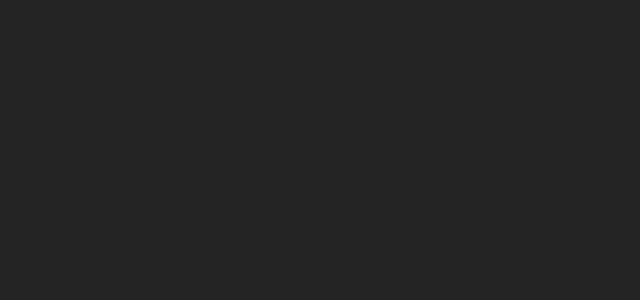
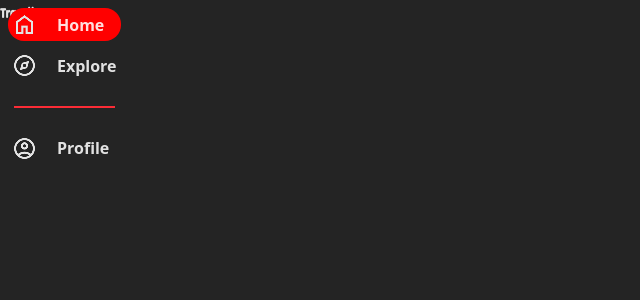
Before and after one commit to manveethjain8/Traveller, a React (Vite) app in the folder frontend/: page /home in a window 1280 px wide. Before the commit this address had no page. Shown: the top 300 px of the page, without its empty margins (0-640 px from the left). Built offline with nearby package versions, Linux system fonts and the light colour scheme.

Commit message:
Created Home and Explore page boiler plate and created routes for the same

```diff
--- a/frontend/src/App.tsx
+++ b/frontend/src/App.tsx
@@ -2,12 +2,16 @@
 
 import Authenticate from "./components/authenticate/Authenticate"
 import Profile from "./components/profile/Profile"
+import Home from "./components/home/Home"
+import Explore from "./components/explore/Explore"
 
 function App() {
 	return (
 		<main>
 			<Routes>
 				<Route path="/" element={<Authenticate/>}/>
+				<Route path="/home" element={<Home/>}/>
+				<Route path="/explore" element={<Explore/>}/>
 				<Route path="/profile" element={<Profile/>}/>
 			</Routes>
 		</main>
--- /dev/null
+++ b/frontend/src/components/explore/Explore.tsx
@@ -0,0 +1,13 @@
+import Sidebar from "../sidebar/Sidebar"
+import TopBar from "../topbar/TopBar"
+
+const Explore = () => {
+    return (
+        <div>
+            <TopBar/>
+            <Sidebar/>
+        </div>
+    )
+}
+
+export default Explore
--- /dev/null
+++ b/frontend/src/components/home/Home.tsx
@@ -0,0 +1,13 @@
+import Sidebar from "../sidebar/Sidebar"
+import TopBar from "../topbar/TopBar"
+
+const Home = () => {
+    return (
+        <div>
+            <TopBar/>
+            <Sidebar/>
+        </div>
+    )
+}
+
+export default Home
```
